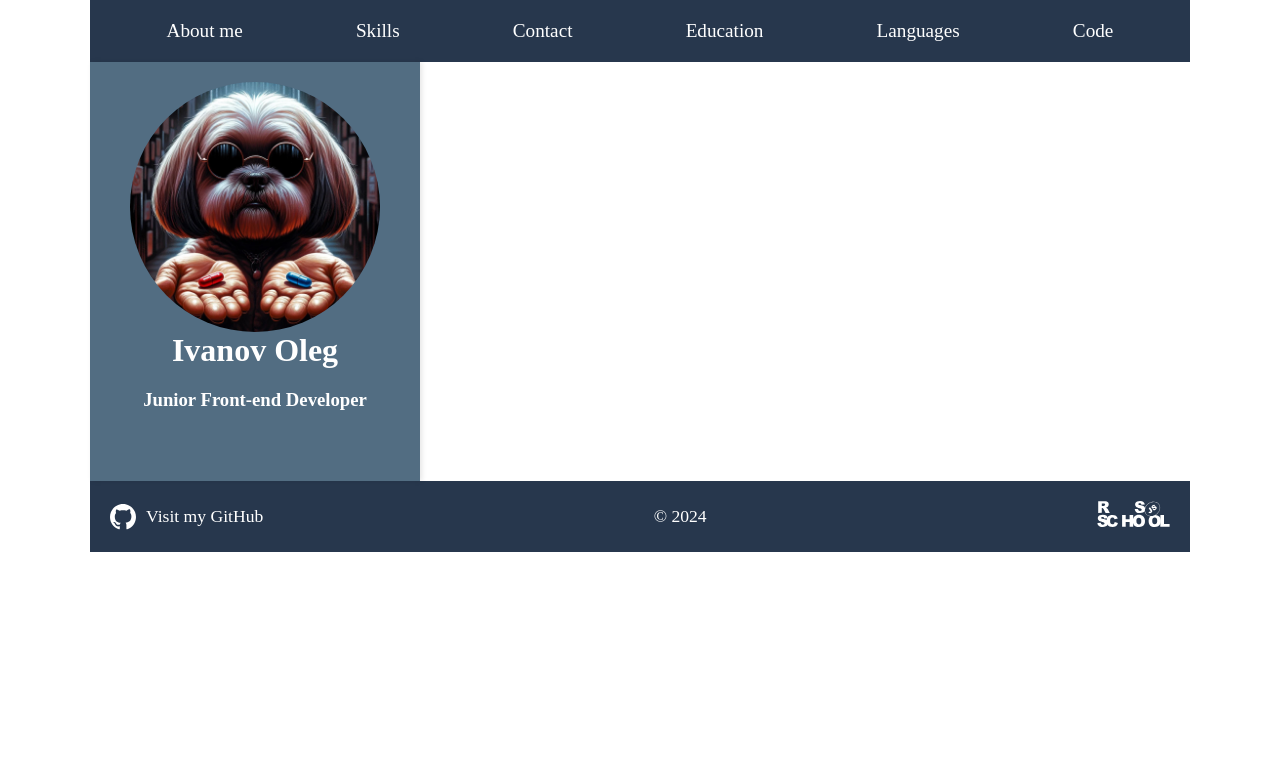
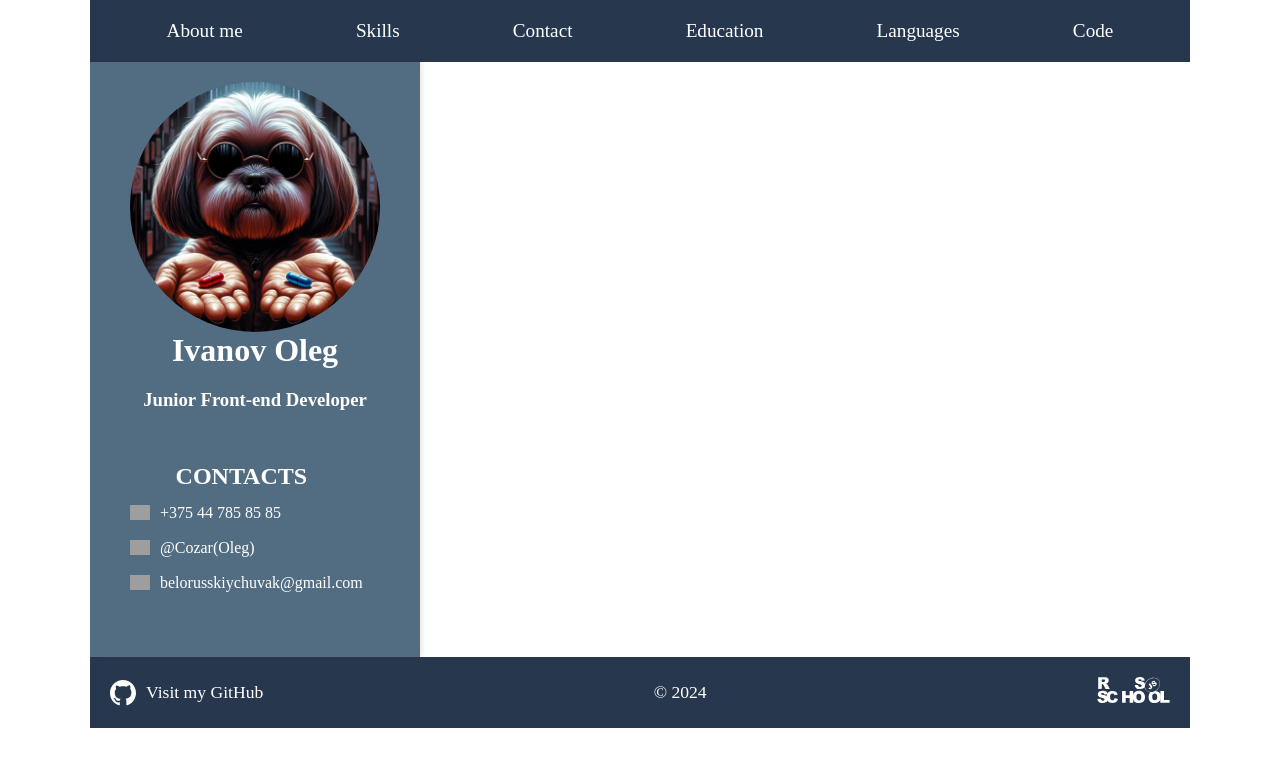
Before and after one commit to Everagi/rsschool-cv, a plain HTML site: page index.html in a window 1280 px wide. Drawn offline with Linux system fonts and the light colour scheme; grey boxes are pictures that could not be loaded.

Commit message:
docs: add section contacts as html as css

```diff
--- a/index.html
+++ b/index.html
@@ -28,6 +28,25 @@
                     <h1 class="h1">Ivanov Oleg</h1>
                     <h3 class="h3">Junior Front-end Developer</h3>
                 </div>
+                <div class="contacts">
+                    <div class="title">
+                        <h2 class="h2">Contacts</h2>
+                    </div>
+                    <ul class="contacts_info">
+                        <li class="contacts_item1 info_item">
+                            <img class="icon" src="https://img.icons8.com/?size=100&id=ufkkYBXJSuPy&format=png&color=000000" alt="phone number">
+                            <div class="data">+375 44 785 85 85</div>
+                        </li>
+                        <li class="contacts_item2 info_item">
+                            <img class="icon" src="https://img.icons8.com/?size=100&id=63306&format=png&color=000000" alt="telegram">
+                            <div class="data">@Cozar(Oleg)</div>
+                        </li>
+                        <li class="contacts_item3 info_item">
+                            <img class="icon" src="https://img.icons8.com/?size=100&id=37246&format=png&color=000000" alt="email">
+                            <div class="data">belorusskiychuvak@gmail.com</div>
+                        </li>
+                    </ul>
+                </div>
             </div>
             <div class="resume_right">
 
--- a/style.css
+++ b/style.css
@@ -64,6 +64,40 @@
 }
 /*finish profile*/
 
+/*start contact*/
+.contacts {
+    display: inline-block;
+    padding: 2px 10px;
+    margin-bottom: 30px;
+}
+
+.info_item {
+    display: flex;
+    margin-bottom: 10px;
+    align-items: center;
+}
+
+.icon {
+    width: 20px;
+    margin: 5px 10px;
+}
+
+.data {
+    color: #fff;
+}
+
+.title {
+    text-align: center;
+    margin-bottom: 10px;
+}
+
+.h2 {
+    color: #fff;
+    text-transform: uppercase;
+}
+/*finish contact*/
+
+
 /*footer start*/
 footer {
     display: flex;
```
